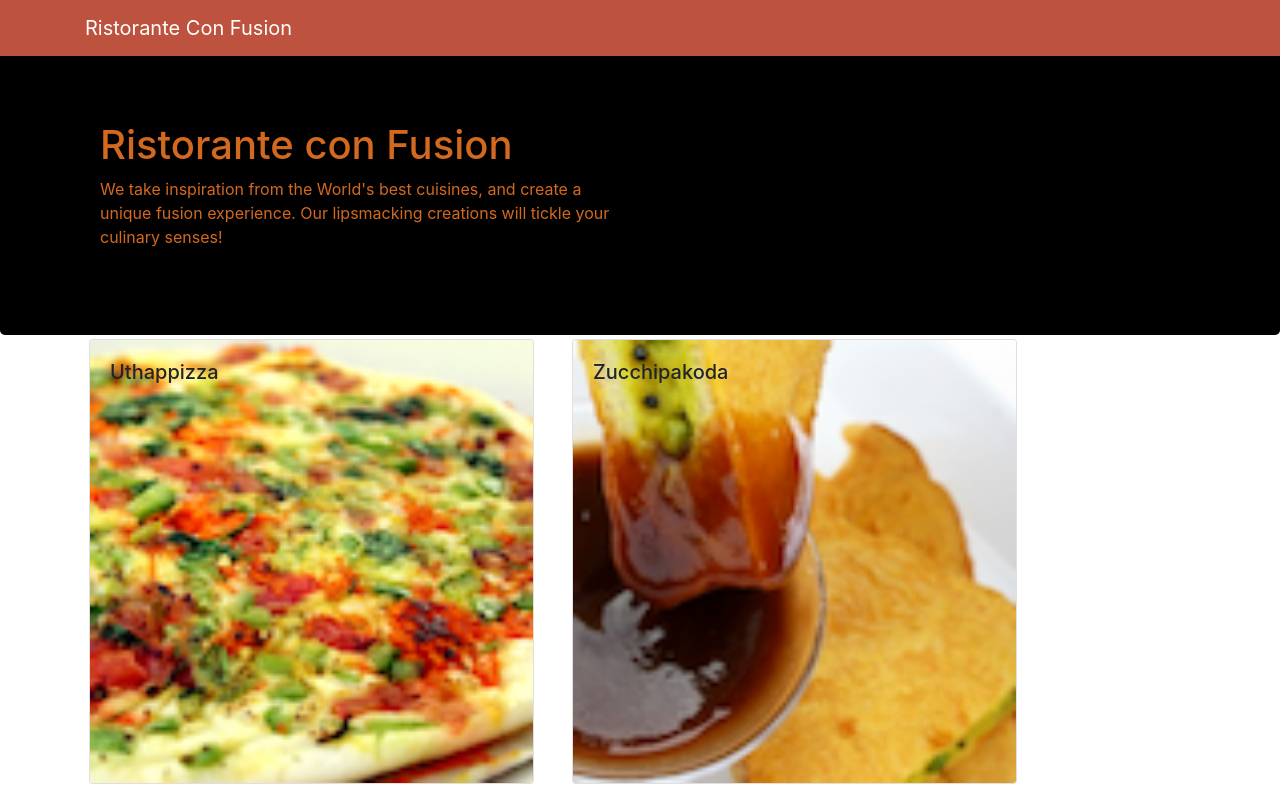
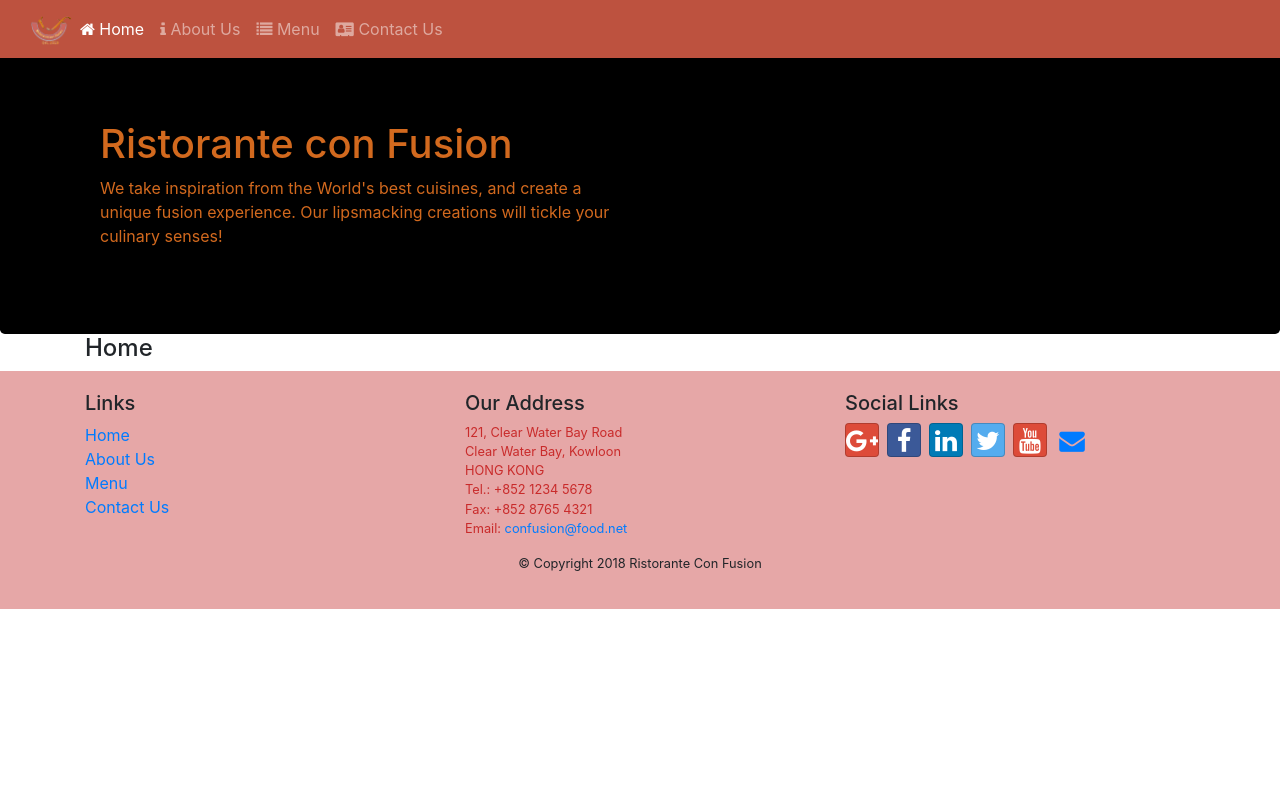
Before and after one commit to parthpvaghani/React-2ndpartof_FullStackCoursera, a React (Create React App) app: page /home in a window 1280 px wide. Shown: the top 790 px of the page. Built offline with nearby package versions, Linux system fonts and the light colour scheme.

Commit message:
React Router

```diff
--- a/package.json
+++ b/package.json
@@ -12,6 +12,7 @@
     "react": "^16.13.1",
     "react-dom": "^16.13.1",
     "react-popper": "^0.9.2",
+    "react-router-dom": "^4.2.2",
     "react-scripts": "3.4.1",
     "reactstrap": "^5.0.0"
   },
--- a/src/App.css
+++ b/src/App.css
@@ -38,12 +38,11 @@
     color: #c92b2b; }
 
   body {
-    padding: 0px 0px 0px 0px;
+    padding: 50px 0px 0px 0px;
     z-index: 0; }
 
   .navbar-light {
     background-color: #bd523f;
-    margin-bottom: -5px;
 }
 
   .tab-content {
--- a/src/App.js
+++ b/src/App.js
@@ -1,9 +1,7 @@
 import React, { Component } from 'react';
 import './App.css';
 import Main from './components/MainComponent';
-import Header from './components/HeaderComponent';
-import Footer from './components/FooterComponent';
-import './App.css';
+import { BrowserRouter } from 'react-router-dom';
 
 class App extends Component {
 
@@ -11,11 +9,11 @@
 
   render() {
     return (
+      <BrowserRouter>
       <div>
-        <Header />
         <Main />
-        <Footer />
       </div>
+      </BrowserRouter>
     );
   }
 
--- a/src/components/FooterComponent.js
+++ b/src/components/FooterComponent.js
@@ -1,6 +1,6 @@
 /* eslint-disable jsx-a11y/anchor-is-valid */
 import React from 'react';
-
+import { Link } from 'react-router-dom';
 function Footer(props) {
     return (
         <div className="footer">
@@ -9,10 +9,10 @@
                     <div className="col-4 col-sm-4 ">
                         <h5>Links</h5>
                         <ul className="list-unstyled">
-                            <li><a href="index.html">Home</a></li>
-                            <li><a href="/aboutus.html">About</a></li>
-                            <li><a href="#">Menu</a></li>
-                            <li><a href="contactus.html">Contact</a></li>
+                        <li><Link to='/home'>Home</Link></li>
+                        <li><Link to='/aboutus'>About Us</Link></li>
+                        <li><Link to='/menu'>Menu</Link></li>
+                        <li><Link to='/contactus'>Contact Us</Link></li>
                         </ul>
                     </div>
                     <div className="col-7 col-sm-4">
--- a/src/components/HeaderComponent.js
+++ b/src/components/HeaderComponent.js
@@ -1,13 +1,51 @@
 import React, { Component } from 'react';
-import { Navbar, NavbarBrand, Jumbotron } from 'reactstrap';
+import { Nav, Navbar, NavbarBrand, NavbarToggler, Collapse, NavItem, Jumbotron } from 'reactstrap';
+import { NavLink } from 'react-router-dom';
+
+
 
 class Header extends Component {
+
+
+    constructor(props) {
+        super(props);
+
+        this.toggleNav = this.toggleNav.bind(this);
+        this.state = {
+            isNavOpen: false
+        };
+    }
+
+    toggleNav() {
+        this.setState({
+            isNavOpen: !this.state.isNavOpen
+        });
+    }
+
+
     render() {
-    return(
+        return (
             <React.Fragment>
-      <Navbar dark className="navbar-light">
-        <div className="container">
-            <NavbarBrand href="/">Ristorante Con Fusion</NavbarBrand>
+                <Navbar dark className="navbar-light fixed-top" expand="md">
+                    <div className="container-fluid">
+                        <NavbarToggler onClick={this.toggleNav} />
+                        <NavbarBrand className="mr-auto" href="/"><img src='assets/images/logo.png' height="30" width="41" alt='Ristorante Con Fusion' /></NavbarBrand>
+                        <Collapse isOpen={this.state.isNavOpen} navbar>
+                            <Nav navbar>
+                                <NavItem>
+                                    <NavLink className="nav-link" to='/home'><span className="fa fa-home fa"></span> Home</NavLink>
+                                </NavItem>
+                                <NavItem>
+                                    <NavLink className="nav-link" to='/aboutus'><span className="fa fa-info fa"></span> About Us</NavLink>
+                                </NavItem>
+                                <NavItem>
+                                    <NavLink className="nav-link" to='/menu'><span className="fa fa-list fa"></span> Menu</NavLink>
+                                </NavItem>
+                                <NavItem>
+                                    <NavLink className="nav-link" to='/contactus'><span className="fa fa-address-card fa"></span> Contact Us</NavLink>
+                                </NavItem>
+                            </Nav>
+                        </Collapse>
                     </div>
                 </Navbar>
                 <Jumbotron>
--- /dev/null
+++ b/src/components/HomeComponent.js
@@ -0,0 +1,11 @@
+import React from 'react';
+
+function Home(props) {
+    return(
+      <div className="container">
+        <h4>Home</h4>
+      </div>
+    );
+}
+
+export default Home;
--- a/src/components/MainComponent.js
+++ b/src/components/MainComponent.js
@@ -2,7 +2,11 @@
 import Menu from './MenuComponent';
 import { DISHES } from '../shared/dishes';
 import DishDetail from './DishdetailComponent'
-
+import Header from './HeaderComponent';
+import Footer from './FooterComponent';
+import Home from './HomeComponent';
+import { Switch, Route, Redirect } from 'react-router-dom';
+import '../App.css';
 
 
 class Main extends Component {
@@ -11,27 +15,42 @@
         super(props);
         this.state = {
             dishes: DISHES,
-            selectedDish: null
+            // selectedDish: null
         }
     }
 
 
-    onDishSelect(dishId) {
-        this.setState({ selectedDish: dishId });
-    };
+    // onDishSelect(dishId) {
+    //     this.setState({ selectedDish: dishId });
+    // };
 
 
     render() {
+
+        const HomePage = () => {
+            return (
+                <Home
+                />
+            );
+        }
         return (
 
             <div>
-
-                <Menu dishes={this.state.dishes} onClick={(dishId) => { this.onDishSelect(dishId) }} />
+                <Header />
+                {/* <Menu dishes={this.state.dishes} onClick={(dishId) => { this.onDishSelect(dishId) }} />
                 <div className="container">
                     <DishDetail dish={this.state.dishes.filter((dish) => {
                         return dish.id === this.state.selectedDish;
                     })[0]} />
-                </div>
+                </div> */}
+                <Switch>
+                    <Route path='/home' component={HomePage} />
+                    {/* onclick is not passed in menu component we have different way to implement it we will see in later exce. */}
+                    <Route exact path='/menu' component={() => <Menu dishes={this.state.dishes} />} />
+                    <Redirect to="/home" />
+                </Switch>
+                <Footer />
+
 
             </div>
 
--- a/src/components/MenuComponent.js
+++ b/src/components/MenuComponent.js
@@ -4,7 +4,7 @@
 
 function RenderMenuItem({ dish, onClick }) {
     return (
-        <Card key={dish.id} onClick={() => onClick(dish.id)}>
+        <Card key={dish.id} >
             <CardImg width="100%" src={dish.image} alt={dish.name} />
             <CardImgOverlay>
                 <CardTitle>{dish.name}</CardTitle>
@@ -17,7 +17,7 @@
     const menu = props.dishes.map((dish) => {
         return (
             <div className="col-12 col-md-5 m-1">
-                <RenderMenuItem dish={dish} onClick={props.onClick} />
+                <RenderMenuItem dish={dish} />
             </div>
         );
     });
```
Also changed, not shown: 1 other file (tests, documents, lock files or other folders). Lines whose indentation alone changed are shown as unchanged.
